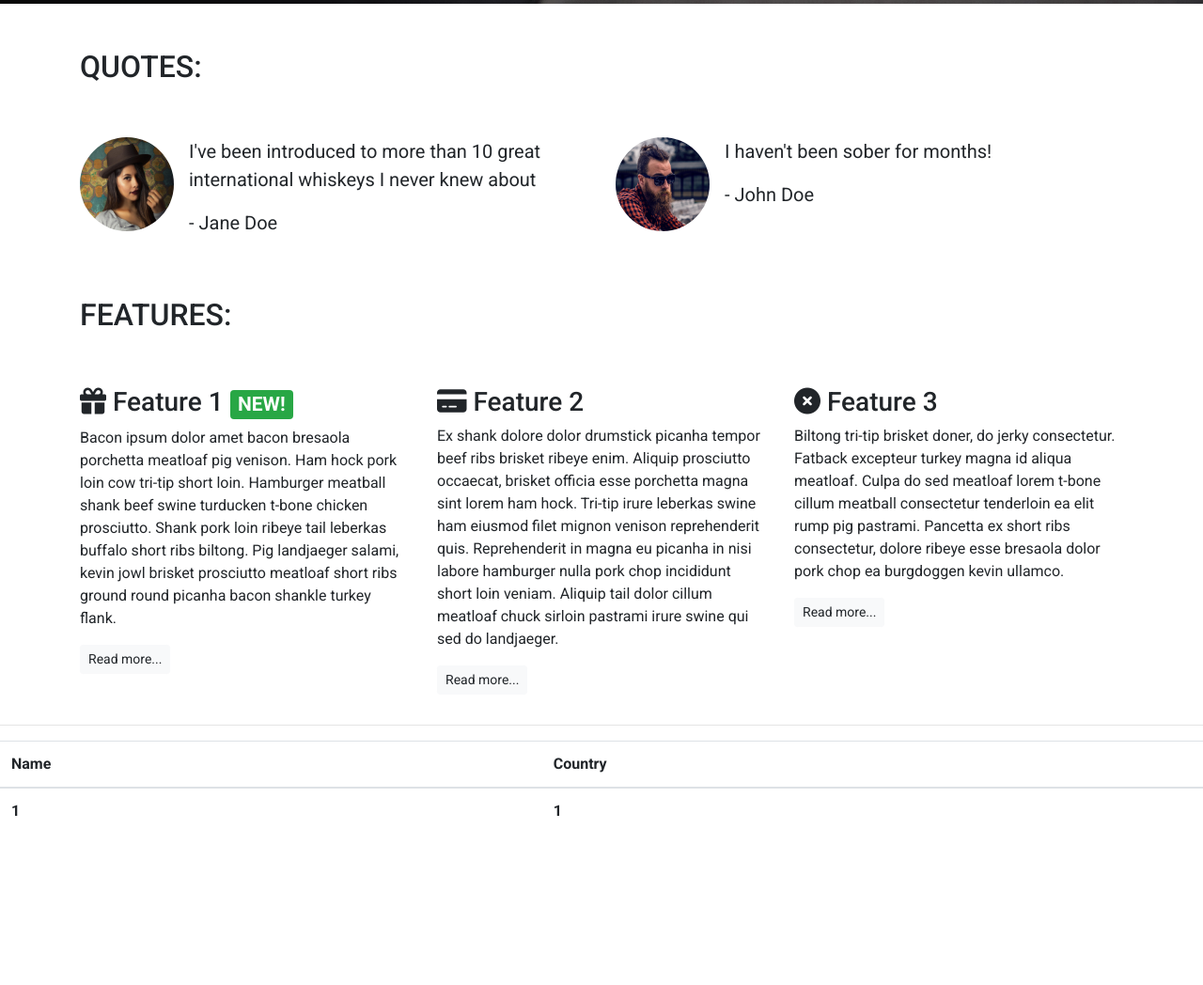
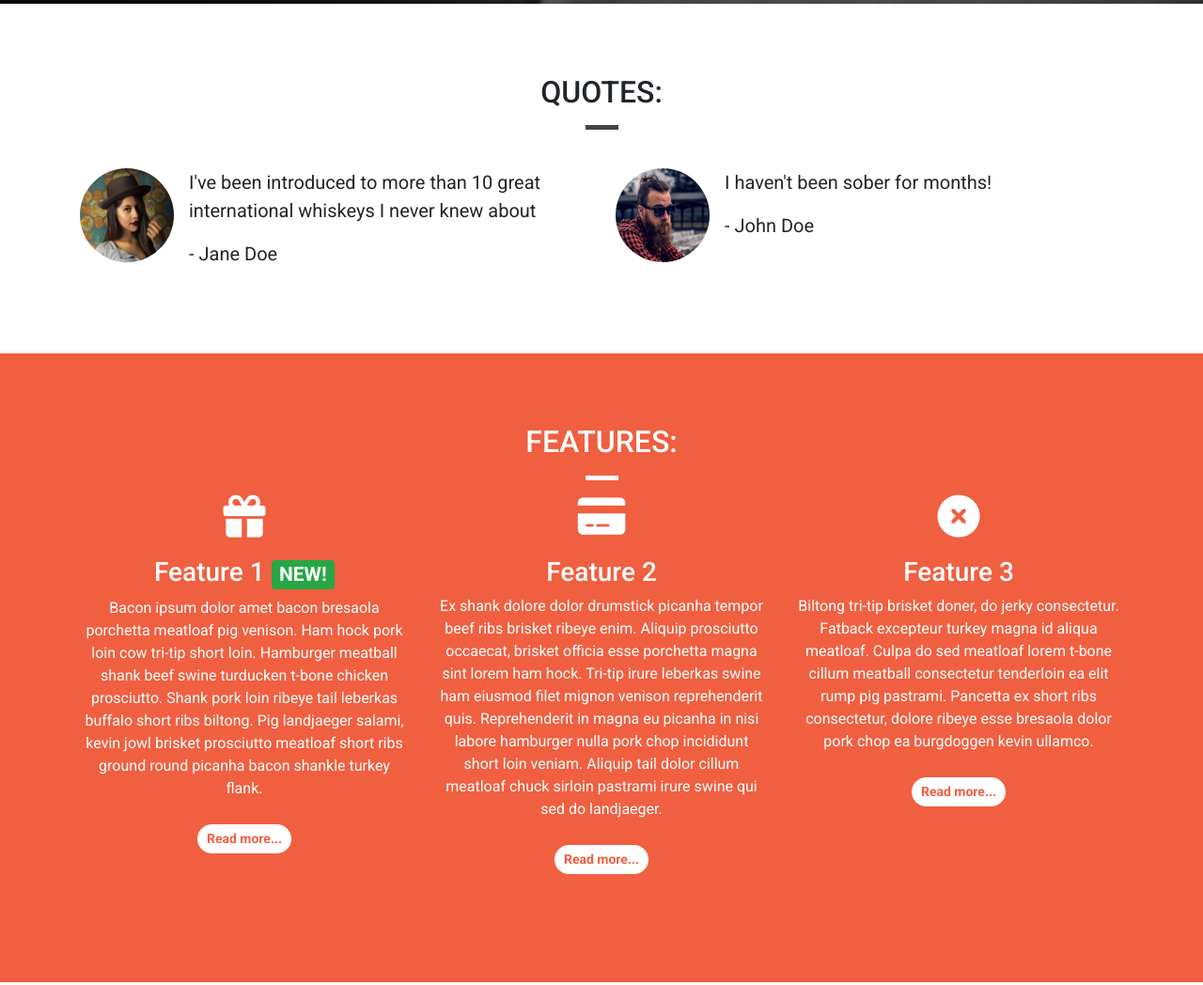
Before and after one commit to MrsG33k/bootstrap-practice, a plain HTML site: page index.html in a window 1280 px wide. Shown: the part 796-1844 px from the top of the page at 94% size. Before the commit the page ends 1699 px from the top, so only its background shows below. Drawn offline with nearby package versions, Linux system fonts and the light colour scheme.

Commit message:
Update style for Quotes and features

```diff
--- a/css/style.css
+++ b/css/style.css
@@ -2,6 +2,14 @@ body {
     font-family: "Roboto", sans-serif;
 }
 
+.container-wrapper {
+
+}
+
+.container-wrapper--red {
+    background-color: #f05f40;
+    color: white;
+}
 .alert-container .col-12 {
     padding-left: 0;
     padding-right: 0;
@@ -41,20 +49,69 @@ body {
 
 .features-container {}
 
+.feature {
+    text-align: center;
+    margin-bottom: 40px;
+}
+
+.feature i {
+    margin-bottom: 20px;
+    font-size: 45px;
+    line-height: 45px;
+}
+
+.feature .btn {
+    background-color: white;
+    border-color: white;
+    border-radius: 15px;
+    min-width: 100px;
+    font-weight: bold;
+    margin-top: 10px;
+    color: #f05f40
+
+}
+
+/* Page Headers */
+.page-header {
+    margin-bottom: 0;
+    border-bottom: 0;
+    text-align: center;
+    }
+
+.page-header h2 {
+    margin-top:0;
+}
+
+.quotes .page-header {
+    margin-bottom: 25px;
+}
+
 /*Block Dividers */
 
 .block-divider {
     width: 75px;
     height: 5px;
     border: 0;
+    background-color: #444;
 }
 
 .block-divider--orange {
     background-color: #f05f40;
 }
 
+.block-divider--white {
+    background-color: white;
+}
+
 .block-divider--short {
     width: 35px;
+}
+
+/* Content Containers */
+
+.content-container {
+    padding-top: 75px;
+    padding-bottom: 75px;
 }
 
 /* navbar */
--- a/index.html
+++ b/index.html
@@ -75,11 +75,13 @@
          <!--/.callout-->
 
         <!--Quotes-->
-        <div class="container quotes-container">
+        <div class="container-wrapper">
+            <div class="container quotes-container content-container">
                 <section class="quotes">
                     <div class="row">
-                    <div class="col-12 my-5">
+                        <div class="col-12 page-header">
                             <h2 class="text-uppercase">Quotes:</h2>
+                            <hr class="block-divider block-divider--short">
                         </div>
                     </div>
                     <div class="row">
@@ -113,38 +115,42 @@
                 </section>
                 <!--/.quotes-->
             </div>
+        </div>
         <!--Features-->
-        <div class="container features-container">
+        <div class="container-wrapper container-wrapper--red">
+            <div class="container features-container content-container">
                 <section class="features">
                     <div class="row">
-                    <div class="col-12 my-5">
+                        <div class="col-12 page-header">
                         <h2 class="text-uppercase">Features:</h2>
+                        <hr class="block-divider block-divider--short block-divider--white">
                         </div>
                     </div>
                     <div class="row">
                         <div class="col-12 col-md-6 col-lg-4">
                             <div class="feature">
-                            <h3><i class="fa-solid fa-gift d-none d-sm-inline"></i> Feature 1 <span class="badge badge-success">NEW!</span></h3>
+                                <h3><i class="fa-solid fa-gift d-none d-sm-block"></i> Feature 1 <span class="badge badge-success">NEW!</span></h3>
                                 <p>Bacon ipsum dolor amet bacon bresaola porchetta meatloaf pig venison. Ham hock pork loin cow tri-tip short loin. Hamburger meatball shank beef swine turducken t-bone chicken prosciutto. Shank pork loin ribeye tail leberkas buffalo short ribs biltong. Pig landjaeger salami, kevin jowl brisket prosciutto meatloaf short ribs ground round picanha bacon shankle turkey flank.</p>
                                 <p><a class="btn btn-sm btn-light" href="#">Read more...</a></p>
                             </div>
                         </div>
                         <div class="col-12 col-md-6 col-lg-4">
                             <div class="feature">
-                            <h3><i class="fa-solid fa-credit-card d-none d-sm-inline"></i> Feature 2</h3>
+                                <h3><i class="fa-solid fa-credit-card d-none d-sm-block"></i> Feature 2</h3>
                                 <p>Ex shank dolore dolor drumstick picanha tempor beef ribs brisket ribeye enim. Aliquip prosciutto occaecat, brisket officia esse porchetta magna sint lorem ham hock. Tri-tip irure leberkas swine ham eiusmod filet mignon venison reprehenderit quis. Reprehenderit in magna eu picanha in nisi labore hamburger nulla pork chop incididunt short loin veniam. Aliquip tail dolor cillum meatloaf chuck sirloin pastrami irure swine qui sed do landjaeger.</p>
                                 <p><a class="btn btn-sm btn-light" href="#">Read more...</a></p>
                             </div>
                         </div>
                         <div class="col-12 d-md-none d-lg-block col-lg-4">
                             <div class="feature">
-                            <h3><i class="fa-solid fa-circle-xmark d-none d-sm-inline"></i> Feature 3</h3>
+                                <h3><i class="fa-solid fa-circle-xmark d-none d-sm-block"></i> Feature 3</h3>
                                 <p>Biltong tri-tip brisket doner, do jerky consectetur. Fatback excepteur turkey magna id aliqua meatloaf. Culpa do sed meatloaf lorem t-bone cillum meatball consectetur tenderloin ea elit rump pig pastrami. Pancetta ex short ribs consectetur, dolore ribeye esse bresaola dolor pork chop ea burgdoggen kevin ullamco.</p>
                                 <p><a class="btn btn-sm btn-light" href="#">Read more...</a></p>
                             </div>
                         </div>
                     </div>
                 </section>
+            </div>
         </div>
         <!--/.Features-->
         <hr>
```
Lines whose indentation alone changed are shown as unchanged.
